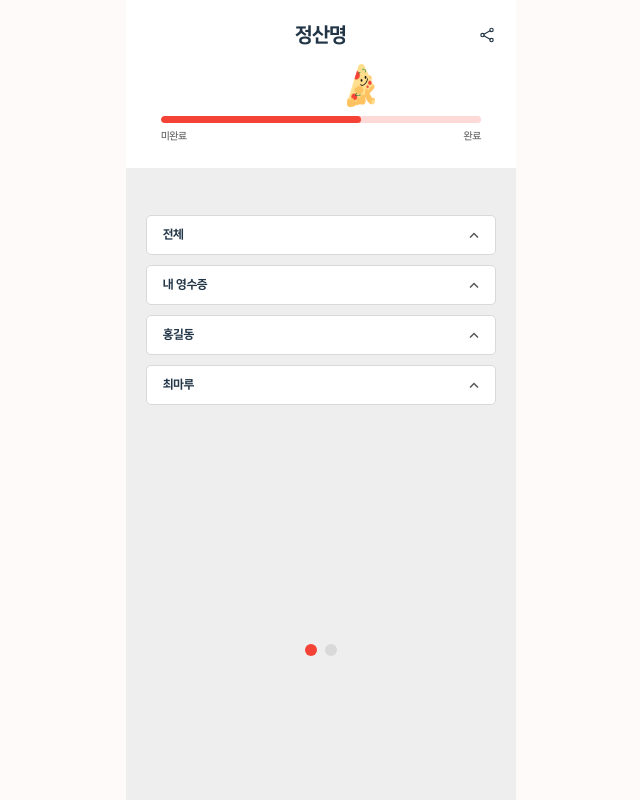
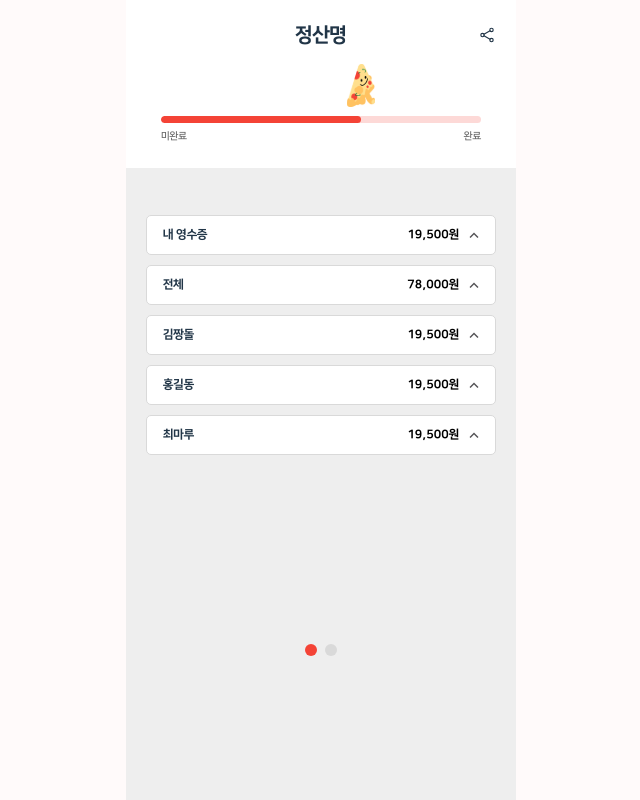
Before and after one commit to 9oormthon-univ/2025_SEASONTHON_TEAM_72_FE, a React (Vite) app: page /reviewreceipt in a window 1280 px wide. Shown: the whole page, without its empty margins (319-959 px from the left). Built offline with nearby package versions, Linux system fonts and the light colour scheme.

Commit message:
feat: 영수증 드롭다운 수정 사항 반영 #9

```diff
--- a/src/components/ReviewReceipt/ReceiptSection.tsx
+++ b/src/components/ReviewReceipt/ReceiptSection.tsx
@@ -1,33 +1,40 @@
 import styled from "styled-components";
 import { MdNotInterested } from "react-icons/md";
 import ReceiptDropdown from "../common/ReceiptDropdown";
+import {
+  dummyData2,
+  dummyDataMe,
+  dummyDataEntire,
+} from "../../pages/ReviewReceiptPage";
 
-export interface ReceiptItem {
-  name: string;
-  quantity: number;
-  price: number;
-}
+// export interface ReceiptItem {
+//   name: string;
+//   quantity: number;
+//   price: number;
+// }
 
-export interface ReceiptData {
-  user: string;
-  items: ReceiptItem[];
-}
+// export interface ReceiptData {
+//   user: string;
+//   items: ReceiptItem[];
+// }
 
-export interface ReceiptSectionProps {
-  data: ReceiptData[];
-}
+// export interface ReceiptSectionProps {
+//   data: ReceiptData[];
+// }
 
-const ReceiptSection: React.FC<ReceiptSectionProps> = ({ data }) => (
+const ReceiptSection = () => (
   <ReceiptDiv>
     <TitleWrapper>
       <TitleP>참여자 영수증</TitleP>
       <WarningWrapper>
-        <MdNotInterested style={{ fontSize: "16px", color: "#F44336"}} />
+        <MdNotInterested style={{ fontSize: "16px", color: "#F44336" }} />
         <p style={{ color: "#F44336" }}>확정된 금액 아님</p>
       </WarningWrapper>
     </TitleWrapper>
     <ReceiptWrapper>
-      {data.map((it) => (
+      <ReceiptDropdown data={dummyDataMe} />
+      <ReceiptDropdown data={dummyDataEntire} />
+      {dummyData2.map((it) => (
         <ReceiptDropdown key={it.user} data={it} />
       ))}
     </ReceiptWrapper>
--- a/src/components/common/ReceiptDropdown.tsx
+++ b/src/components/common/ReceiptDropdown.tsx
@@ -23,19 +23,17 @@ interface ReceiptDropdownProps {
 
 const ReceiptDropdown: React.FC<ReceiptDropdownProps> = ({
   data,
-  myName = "내이름",
   initialPaid = false,
   onStatusChange,
 }) => {
+  // TODO: 내 정보 전역 상태로 추가
+  const myName = "이채영";
   const [open, setOpen] = useState(false);
   const location = useLocation();
   const isManagerPage = location.pathname === "/result/manager";
   const isMemberPage = location.pathname === "/result/member";
 
-  // 소유자 판별: data.user 가 myName 과 동일하면 '내 영수증'
   const mine = data.user === myName;
-
-  // '전체 영수증' 판단 (레이블 안에 '전체' 문구 포함 시 처리)
   const isTotal = /전체/.test(data.user);
   const [isPaid, setIsPaid] = useState<boolean>(initialPaid);
 
@@ -110,7 +108,12 @@ const ReceiptDropdown: React.FC<ReceiptDropdownProps> = ({
           <span>{mine ? "내 영수증" : data.user}</span>
           {showStatusDot && <StatusDot aria-hidden $color={statusDotColor} />}
         </CardLeft>
-        <ArrowImg aria-hidden $open={open} src={arrowIcon} alt="" />
+        <CardRight>
+          {!open && (
+            <TotalPriceText>{totalPrice.toLocaleString()}원</TotalPriceText>
+          )}
+          <ArrowImg aria-hidden $open={open} src={arrowIcon} alt="" />
+        </CardRight>
       </DropdownCard>
       {open && (
         <DropdownContent role="region" aria-label={`${data.user} 영수증 상세`}>
@@ -194,6 +197,18 @@ const CardLeft = styled.div`
   display: flex;
   align-items: center;
   gap: 6px;
+`;
+
+const CardRight = styled.div`
+  display: flex;
+  align-items: center;
+  gap: 6px;
+`;
+
+const TotalPriceText = styled.span`
+  font-size: 12px;
+  font-weight: 800;
+  color: #000;
 `;
 
 const ArrowImg = styled.img<{ $open: boolean }>`
--- a/src/pages/ReviewReceiptPage.tsx
+++ b/src/pages/ReviewReceiptPage.tsx
@@ -8,16 +8,25 @@ import { IoShareSocialOutline } from "react-icons/io5";
 import { useState } from "react";
 import LinkShareModal from "../components/ReviewReceipt/LinkShareModal";
 
+export const dummyDataMe = {
+  user: "이채영",
+  items: [
+    { name: "콜라", quantity: 2, price: 1500 },
+    { name: "치킨", quantity: 1, price: 18000 },
+  ],
+};
+
+export const dummyDataEntire = {
+  user: "전체",
+  items: [
+    { name: "콜라", quantity: 8, price: 6000 },
+    { name: "치킨", quantity: 5, price: 72000 },
+  ],
+};
+
 export const dummyData2 = [
   {
-    user: "전체",
-    items: [
-      { name: "콜라", quantity: 2, price: 1500 },
-      { name: "치킨", quantity: 1, price: 18000 },
-    ],
-  },
-  {
-    user: "내이름",
+    user: "김짱돌",
     items: [
       { name: "콜라", quantity: 2, price: 1500 },
       { name: "치킨", quantity: 1, price: 18000 },
@@ -57,7 +66,7 @@ const ReviewReceiptPage = () => {
         <ProgressbarCard complete={5} incomplete={3} />
       </DashboardDiv>
       <Carousel>
-        <ReceiptSection data={dummyData2} />
+        <ReceiptSection />
         <SettleupSection />
       </Carousel>
       <LinkShareModal
```
